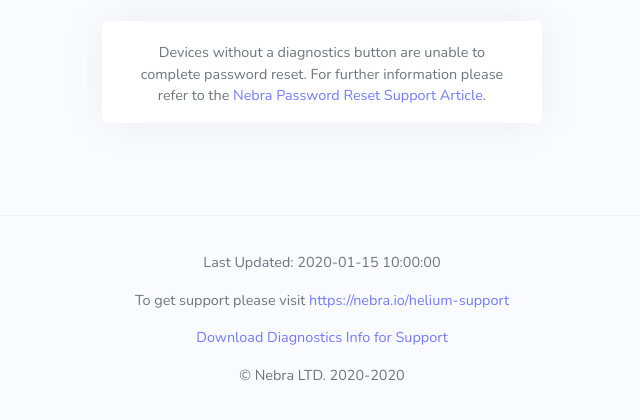
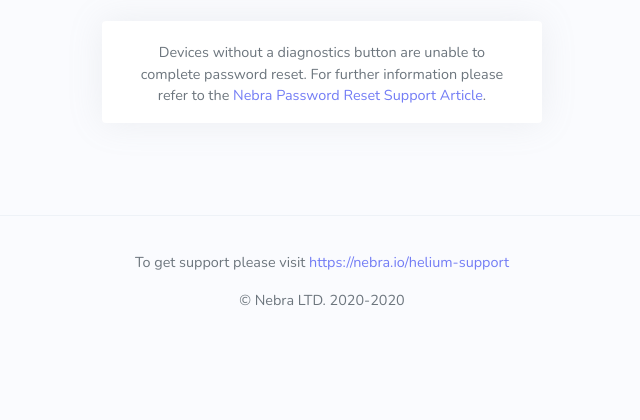
Before and after one commit to NebraLtd/hm-diag, a Flask app: template hw_diag/templates/password_reset.html in a window 1280 px wide. Shown: the part 233-653 px from the top of the page, without its empty margins (318-958 px from the left). Run offline with Flask 2, Linux system fonts and the light colour scheme; the template is opened without the code that fills it: most values are stand-ins (such as "Sample title", 1, 10 or a date in 2020); parts of the project's set-up code (start-up, migrations or seed data) failed here and were passed over; some libraries are stand-ins or nearby versions; some web fonts are replaced.

Commit message:
Remove JSON link from unauthenticated pages

```diff
--- a/hw_diag/templates/unauthenticated_template.html
+++ b/hw_diag/templates/unauthenticated_template.html
@@ -33,13 +33,7 @@
 
     </div>
     <div class="text-center">
-      {% if diagnostics.last_updated %}
-        <p>Last Updated: {{ diagnostics.last_updated }}</p>
-      {% else %}
-        <p>Last Updated: Never</p>
-      {% endif %}
       <p>To get support please visit <a href="https://nebra.io/helium-support">https://nebra.io/helium-support</a></p>
-      <p><a href="/json">Download Diagnostics Info for Support</a></p>
       <p>&copy; Nebra LTD. 2020-{{ now.year }}<p>
     </div>
   </section>
```
